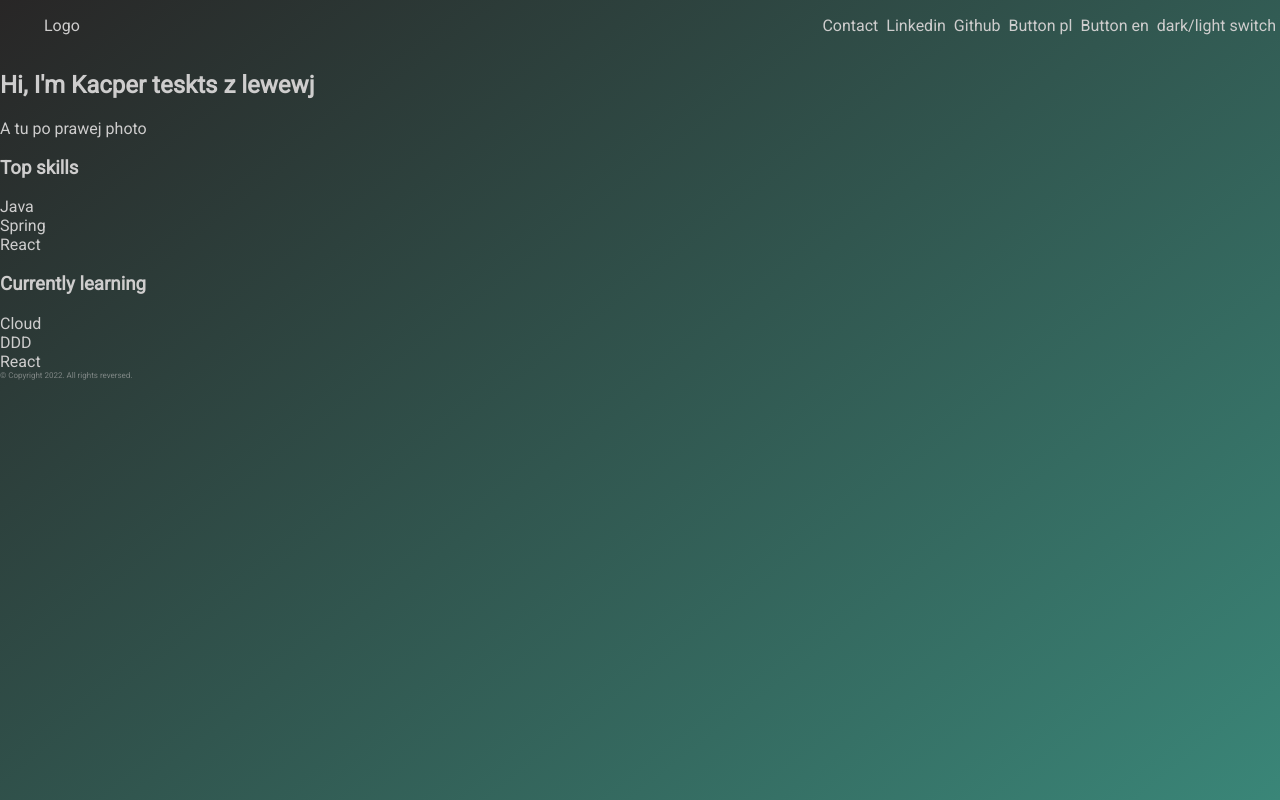
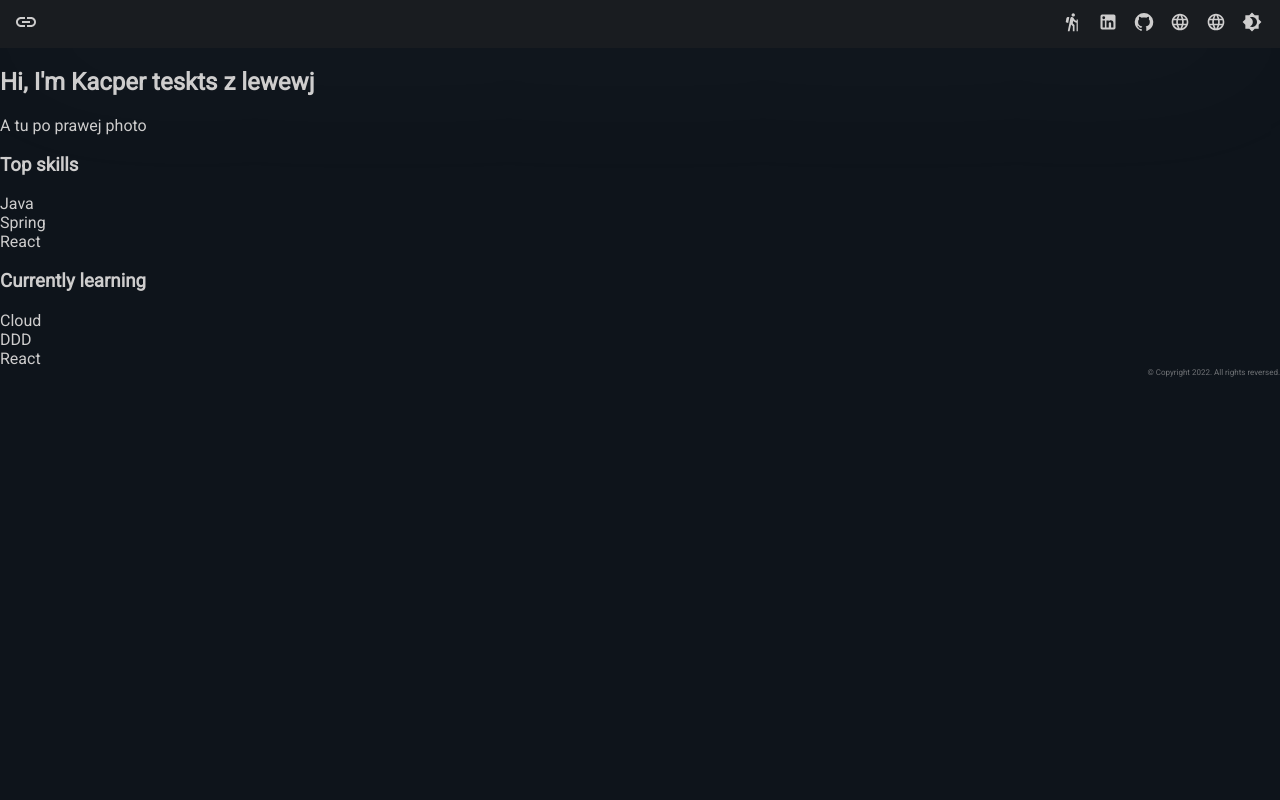
Before and after one commit to KacperZielinski/portfolio, a React (Create React App) app: page / in a window 1280 px wide. Built offline with nearby package versions, Linux system fonts and the light colour scheme.

Commit message:
Material UI added.

```diff
--- a/package.json
+++ b/package.json
@@ -4,6 +4,10 @@
   "private": true,
   "homepage": "https://kacperzielinski.github.io/",
   "dependencies": {
+    "@emotion/react": "^11.9.0",
+    "@emotion/styled": "^11.8.1",
+    "@mui/icons-material": "^5.6.1",
+    "@mui/material": "^5.6.1",
     "@testing-library/jest-dom": "^5.14.1",
     "@testing-library/react": "^12.0.0",
     "@testing-library/user-event": "^13.2.1",
--- a/src/index.scss
+++ b/src/index.scss
@@ -1,7 +1,12 @@
+:root {
+  --color-primary: #cecdcd;
+  --color-background: #0e141b;
+}
+
 html, body {
   box-sizing: border-box;
 
-  &, p {
+  &, p, ul {
     padding: 0;
     margin: 0;
   }
@@ -20,18 +25,18 @@ html {
 }
 
 body {
-  background: #3a8678;  /* fallback for old browsers */
-  background: -webkit-linear-gradient(to right, #282626, #3a8678);  /* Chrome 10-25, Safari 5.1-6 */
-  background: linear-gradient(142deg, #282626, #3a8678); /* W3C, IE 10+/ Edge, Firefox 16+, Chrome 26+, Opera 12+, Safari 7+ */
-  color: #cecdcd;
+  background: var(--color-background);
+  color: var(--color-primary);
   font-family: 'Roboto', sans-serif;
   min-height: 100vh;
   display: flex;
 
-  > div {
-    display: flex;
-    flex-direction: column;
+  #root {
     width: 100%;
-    min-height: 100vh;
+    > div {
+      display: flex;
+      flex-direction: column;
+      min-height: 100vh;
+    }
   }
 }
--- a/src/index.tsx
+++ b/src/index.tsx
@@ -7,9 +7,29 @@ import ForeignLanguageLearn from "./pages/ForeignLanguageLearn/ForeignLanguageLe
 import BacklogApp from "./pages/Backlog/BacklogApp";
 import PortfolioApp from "./pages/Portfolio/PortfolioApp";
 import ProtectedApp from "./pages/Protected/ProtectedApp";
+import { ThemeProvider, createTheme } from "@mui/material/styles";
+
+const theme = createTheme({
+    palette: {
+        mode: 'dark',
+    },
+    // components: {
+    //     // Name of the component
+    //     MuiInput: {
+    //         styleOverrides: {
+    //             // Name of the slot
+    //             root: {
+    //                 // Some CSS
+    //                 color: "white"
+    //             },
+    //         },
+    //     },
+    // },
+});
 
 ReactDOM.render(
     <React.StrictMode>
+        <ThemeProvider theme={theme}>
             <HashRouter>
                 <Routes>
                     <Route path="/app" element={<ProtectedApp />} />
@@ -18,6 +38,7 @@ ReactDOM.render(
                     <Route path="/" element={<PortfolioApp />} />
                 </Routes>
             </HashRouter>
+        </ThemeProvider>
     </React.StrictMode>,
   document.getElementById('root')
 );
--- a/src/pages/ForeignLanguageLearn/ForeignLanguageLearn.scss
+++ b/src/pages/ForeignLanguageLearn/ForeignLanguageLearn.scss
@@ -6,8 +6,8 @@ hr {
   margin: 16px 0;
 }
 
-input {
-  min-height: 40px;
+.MuiInput-root {
+  color: var(--color-primary);
   margin: 16px 0;
 
   @media only screen and (max-width: 600px) {
--- a/src/pages/ForeignLanguageLearn/NativeToForeignMode/NativeToForeignMode.tsx
+++ b/src/pages/ForeignLanguageLearn/NativeToForeignMode/NativeToForeignMode.tsx
@@ -1,5 +1,6 @@
 import React, {useEffect, useState} from 'react';
 import {createOrUpdate, getDataFromCollection, NATIVE_TO_FOREIGN_COLLECTION} from "../../firebase";
+import {Input, Button} from "@mui/material";
 
 function NativeToForeignMode() {
     const [newNativeWord, setNewNativeWord] = useState('');
@@ -57,17 +58,17 @@ function NativeToForeignMode() {
     return (
         <div>
             <p>Add new word/phrase</p>
-            <input value={newNativeWord} placeholder="PL" onChange={e => setNewNativeWord(e.target.value)}/>
-            <input value={newForeignWord} placeholder="EN" onChange={e => setNewForeignWord(e.target.value)}/>
-            <input value={newForeignGermanWord} placeholder="DE" onChange={e => setNewForeignGermanWord(e.target.value)}/>
+            <Input value={newNativeWord} placeholder="PL" onChange={e => setNewNativeWord(e.target.value)}/>
+            <Input value={newForeignWord} placeholder="EN" onChange={e => setNewForeignWord(e.target.value)}/>
+            <Input value={newForeignGermanWord} placeholder="DE" onChange={e => setNewForeignGermanWord(e.target.value)}/>
             <br/>
-            <button onClick={sendNewWord}>Send</button>
+            <Button variant="contained" onClick={sendNewWord}>Send</Button>
             <hr />
             <div>GuessMode</div>
             <p>{guessWord}</p>
-            <input value={guessInput} onChange={e => setGuessInput(e.target.value)} />
+            <Input value={guessInput} onChange={e => setGuessInput(e.target.value)} />
             <br />
-            <button onClick={checkWordAndTakeNext}>Check</button>
+            <Button variant="contained" onClick={checkWordAndTakeNext}>Check</Button>
             {guessResult && (<p>Last result: {guessResult ? 'OK' : 'BAD'}</p>)}
             <br />
             {!!previousWord.pl && (
--- a/src/pages/Portfolio/PortfolioApp.scss
+++ b/src/pages/Portfolio/PortfolioApp.scss
@@ -1,11 +1,27 @@
 nav {
   display: flex;
   justify-content: space-between;
+  background-color: #191c20;
+  width: 100%;
+  padding: 10px 10px;
+  box-shadow: 0 1px 164px 0 rgba(233, 233, 233, 0.07);
 
   ul {
     display: flex;
 
+    &.navbar__left {
+      align-self: center;
+    }
+
+    &.navbar__right {
+
+      li {
+        margin: 0 8px;
+      }
+    }
+
     li {
+      align-self: center;
       margin: 0 4px;
     }
   }
--- a/src/pages/Portfolio/PortfolioApp.tsx
+++ b/src/pages/Portfolio/PortfolioApp.tsx
@@ -1,20 +1,27 @@
 import React from 'react';
 import './PortfolioApp.scss';
+import InsertLinkIcon from '@mui/icons-material/InsertLink';
+import GitHubIcon from '@mui/icons-material/GitHub';
+import LinkedInIcon from '@mui/icons-material/LinkedIn';
+import LanguageIcon from '@mui/icons-material/Language';
+import HikingIcon from '@mui/icons-material/Hiking';
+import Brightness4Icon from '@mui/icons-material/Brightness4';
+// import Brightness7Icon from '@mui/icons-material/Brightness7';
 
 function PortfolioApp() {
     return (
         <>
-            <nav>
-                <ul>
-                    <li>Logo</li>
+            <nav className='navbar'>
+                <ul className='navbar__left'>
+                    <li><InsertLinkIcon /></li>
                 </ul>
-                <ul>
-                    <li>Contact</li>
-                    <li>Linkedin</li>
-                    <li>Github</li>
-                    <li>Button pl</li>
-                    <li>Button en</li>
-                    <li>dark/light switch</li>
+                <ul className='navbar__right'>
+                    <li><HikingIcon fontSize="small" aria-label='Contact'/></li>
+                    <li><LinkedInIcon fontSize="small" /></li>
+                    <li><GitHubIcon fontSize="small" /></li>
+                    <li><LanguageIcon fontSize="small" /></li>
+                    <li><LanguageIcon fontSize="small" /></li>
+                    <li><Brightness4Icon fontSize="small" /></li>
                 </ul>
             </nav>
             <main>
```
Also changed, not shown: 1 other file (tests, documents, lock files or other folders). Lines whose indentation alone changed are shown as unchanged.
